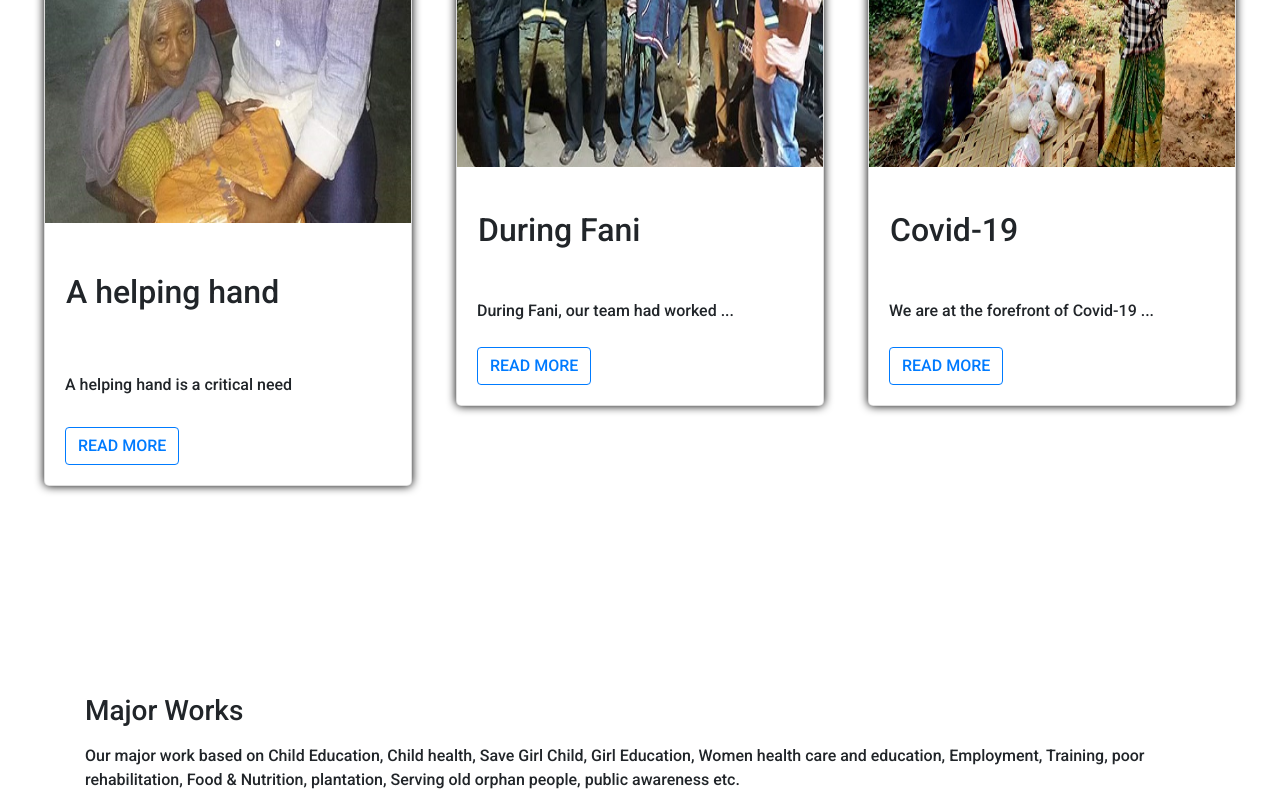
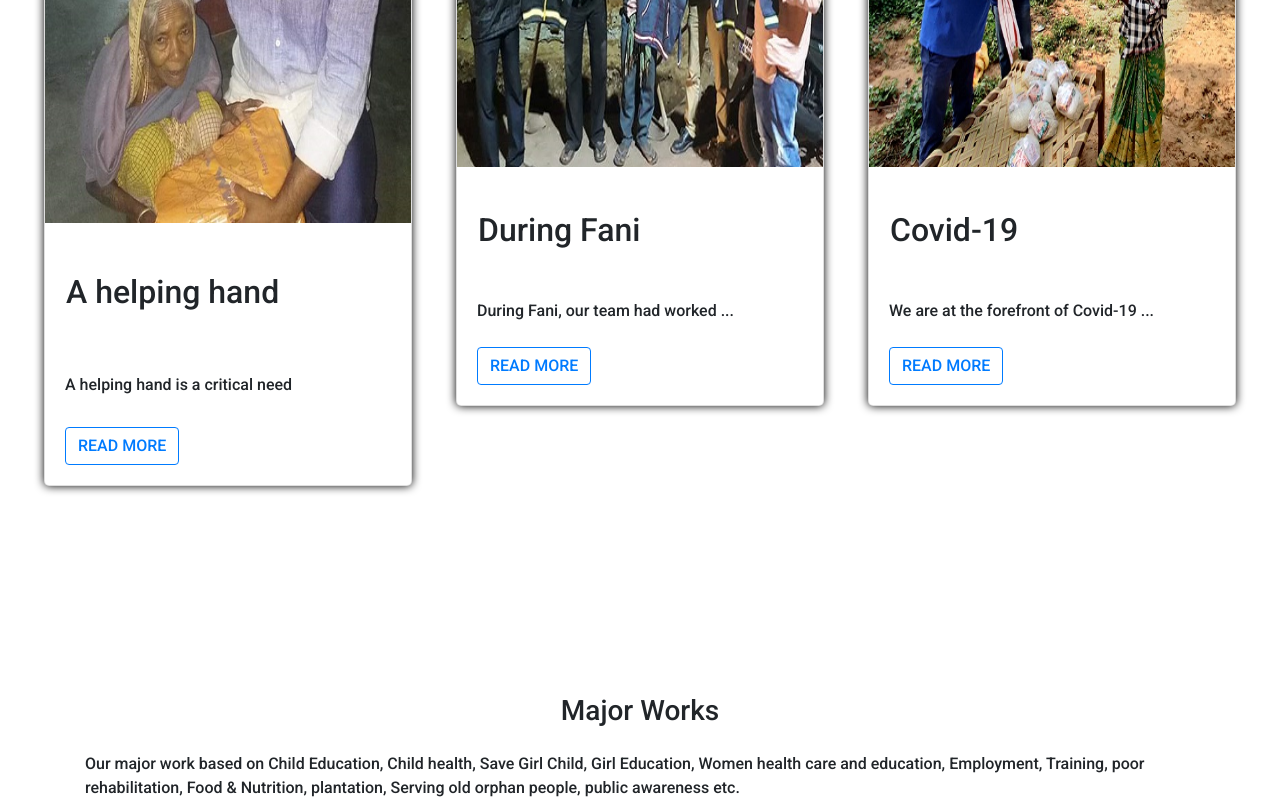
Before and after one commit to Trend20/ReactTask, a React (Create React App) app: page / in a window 1280 px wide. Shown: the part 4657-5457 px from the top of the page. Built offline with nearby package versions, Linux system fonts and the light colour scheme.

Commit message:
heading style

```diff
--- a/src/components/works/Work.css
+++ b/src/components/works/Work.css
@@ -0,0 +1,10 @@
+.works-heading{
+    display: flex;
+    justify-content: space-evenly;
+    flex-direction: column;
+    align-items: center;
+}
+
+.works-heading >h3{
+
+}
```
